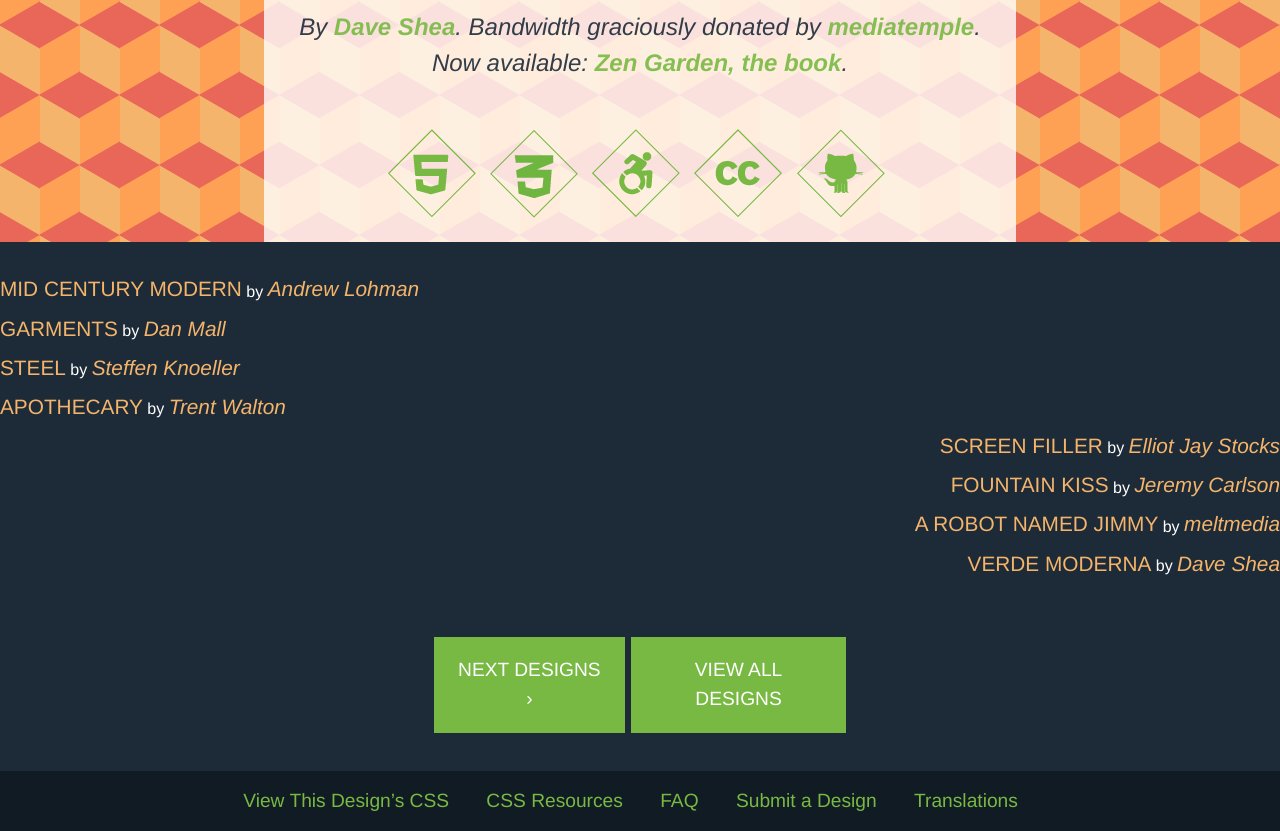
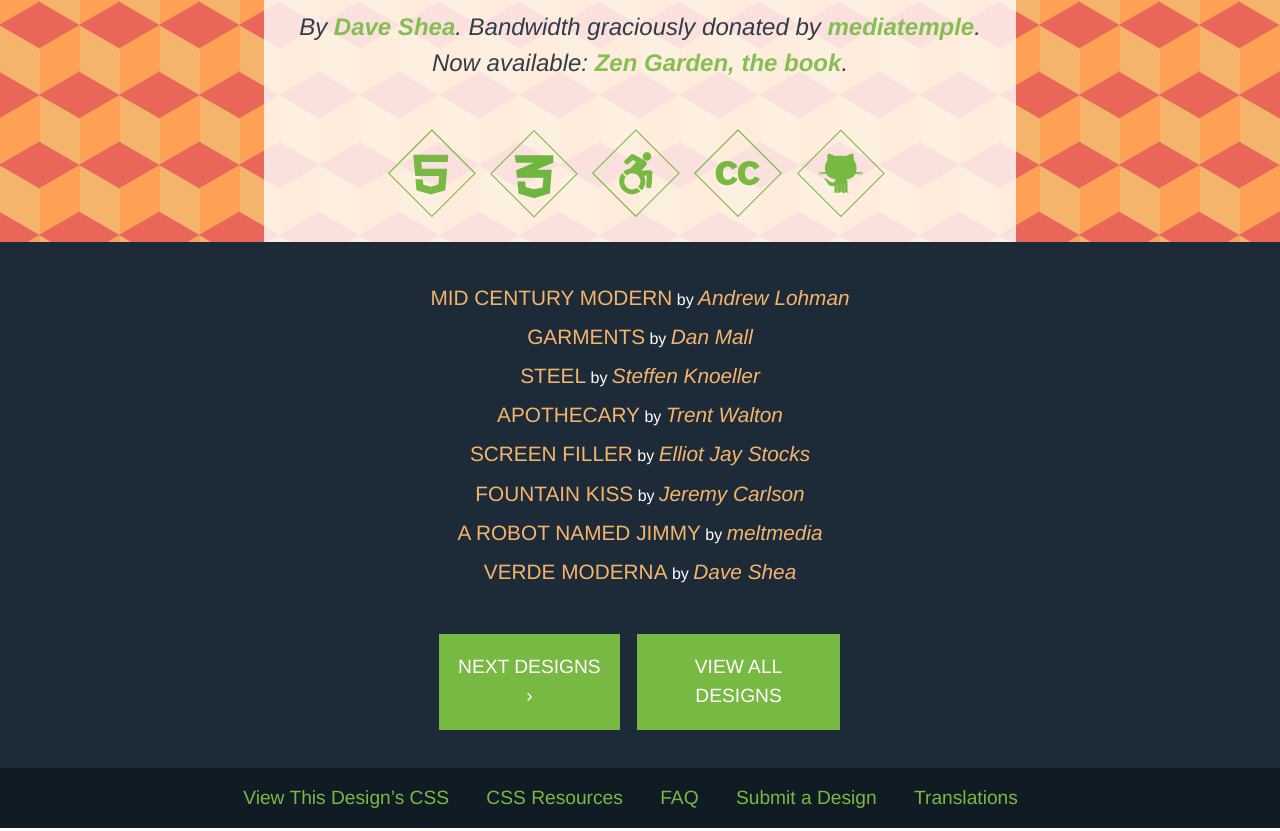
Before and after one commit to paulineviroux/csszengarden, a plain HTML site: page index.html in a window 1280 px wide. Shown: the part 1998-2829 px from the top of the page. Drawn offline with Linux system fonts and the light colour scheme.

Commit message:
Fix link position

```diff
--- a/css/style.css
+++ b/css/style.css
@@ -206,6 +206,7 @@ h3.select, h3.archives{
 }
 .design-selection{
 	color: #fff;
+	margin: 0 auto;
 }
 .design-selection a{
 	color: #F4B46B;
@@ -213,22 +214,17 @@ h3.select, h3.archives{
 	font-weight: 100;
 	text-decoration: none;
 	font-style: italic;
-	padding: 0.5em 0;
+}
+.design-selection li{
+	text-align: center;
+	padding-bottom: .5em;
 }
 .design-selection li a:first-child{
 	text-transform: uppercase;
 	font-style: normal;
 }
 .design-selection li:first-child{
-	margin-top: 1.5em;
-}
-.design-selection li:nth-child(-n+4){
-	text-align: left;
-	padding-top: 0.5em;
-}
-.design-selection li:nth-child(n+5){
-	text-align: right;
-	padding-top: 0.5em;
+	margin-top: 2.5em;
 }
 .zen-resources{
 	background-color: #111B23;
@@ -265,7 +261,7 @@ h3.select, h3.archives{
 	font-size: 1.2em;
 	text-transform: uppercase;
 	letter-spacing: 0.7;
-	margin: 3em 0.56% 1em ;
+	margin: 2em 3% 1em ;
 }
 .viewall a{
 	text-decoration: none;
@@ -276,7 +272,7 @@ h3.select, h3.archives{
 	font-size: 1.2em;
 	text-transform: uppercase;
 	letter-spacing: 0.7;
-	margin: 3em 0.56% 2em;
+	margin: 2em 3% 2em;
 }
 .design-archives li{
 	display: inline-block;
```
